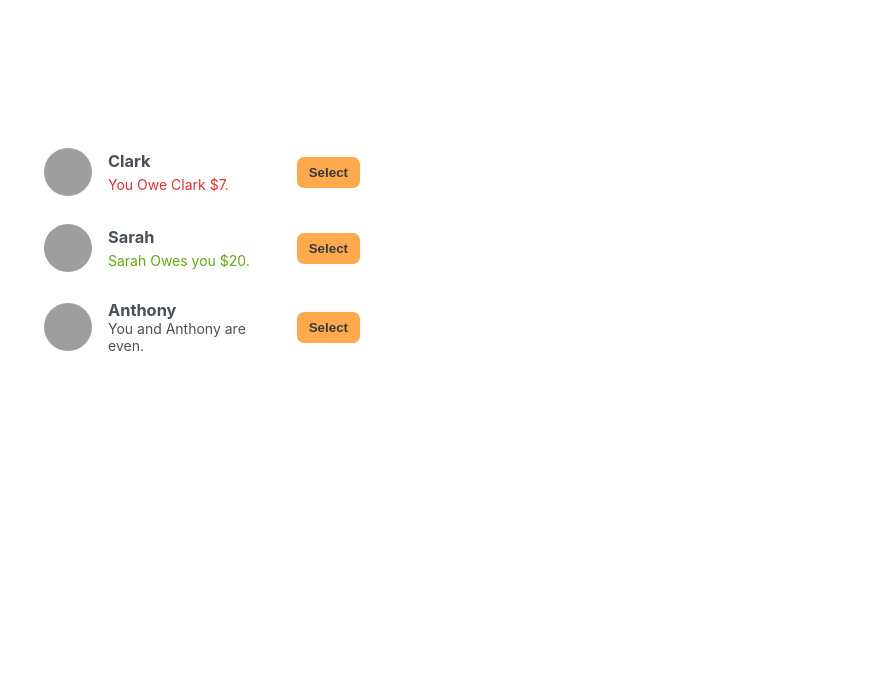
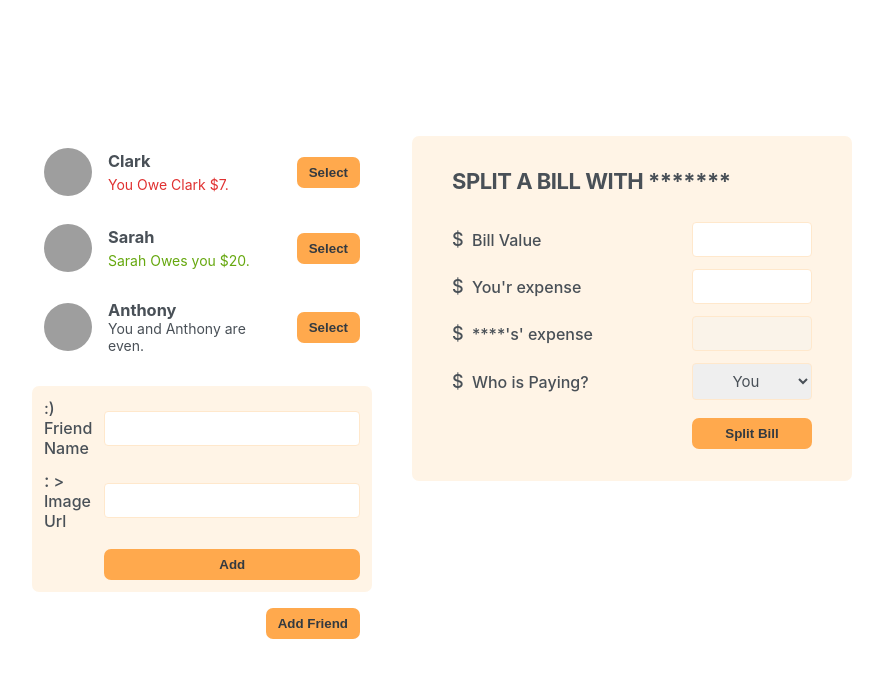
Before and after one commit to Milli-saved/Eat-N-Split, a React (Create React App) app: page / in a window 1280 px wide. Shown: the top 678 px of the page, without its empty margins (198-1081 px from the left). Built offline with nearby package versions, Linux system fonts and the light colour scheme; grey boxes are pictures that could not be loaded.

Commit message:
Build the static parts.

```diff
--- a/src/App.js
+++ b/src/App.js
@@ -24,7 +24,10 @@
     <div className="app">
       <div className="sidebar">
         <FriendsList />
+        <FormAddFriend />
+        <Button>Add Friend</Button>
       </div>
+      <FormSplitBill />
     </div>
   );
 }
@@ -56,7 +59,50 @@
         </p>
       )}
       {friend.balance === 0 && <p>You and {friend.name} are even.</p>}
-      <button className="button">Select</button>
+      <Button>Select</Button>
     </li>
   );
 }
+
+function Button({ children }) {
+  return <button className="button">{children}</button>;
+}
+
+function FormAddFriend() {
+  return (
+    <form className="form-add-friend">
+      <label>:{")"} Friend Name</label>
+      <input type="text" />
+
+      <label>:{">"} Image Url</label>
+      <input type="text" />
+
+      <Button>Add</Button>
+    </form>
+  );
+}
+
+function FormSplitBill() {
+  return (
+    <form className="form-split-bill">
+      <h2>Split a bill with *******</h2>
+
+      <label>$ Bill Value</label>
+      <input type="text" />
+
+      <label>$ You'r expense</label>
+      <input type="text" />
+
+      <label>$ ****'s' expense</label>
+      <input disabled type="text" />
+
+      <label>$ Who is Paying?</label>
+      <select>
+        <option value="user">You</option>
+        <option value="friend">*****</option>
+      </select>
+
+      <Button>Split Bill</Button>
+    </form>
+  );
+}
```
